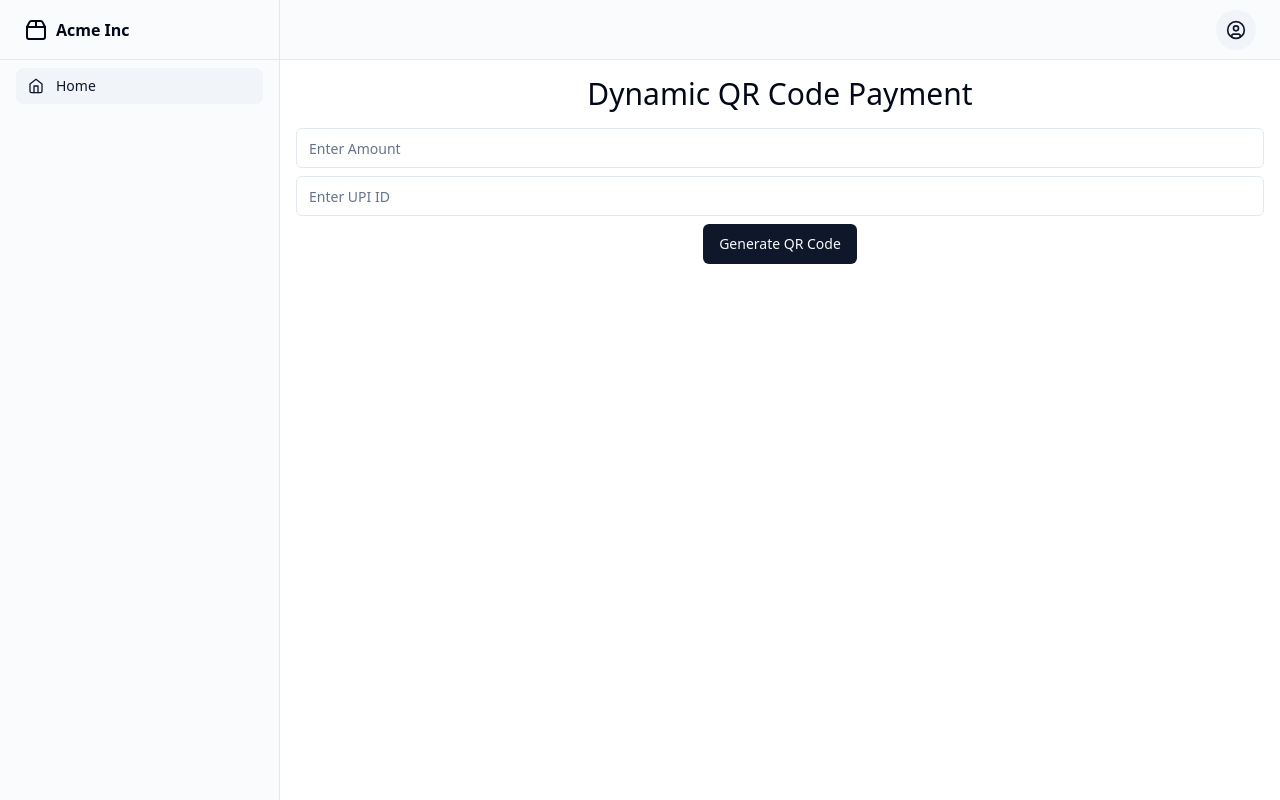
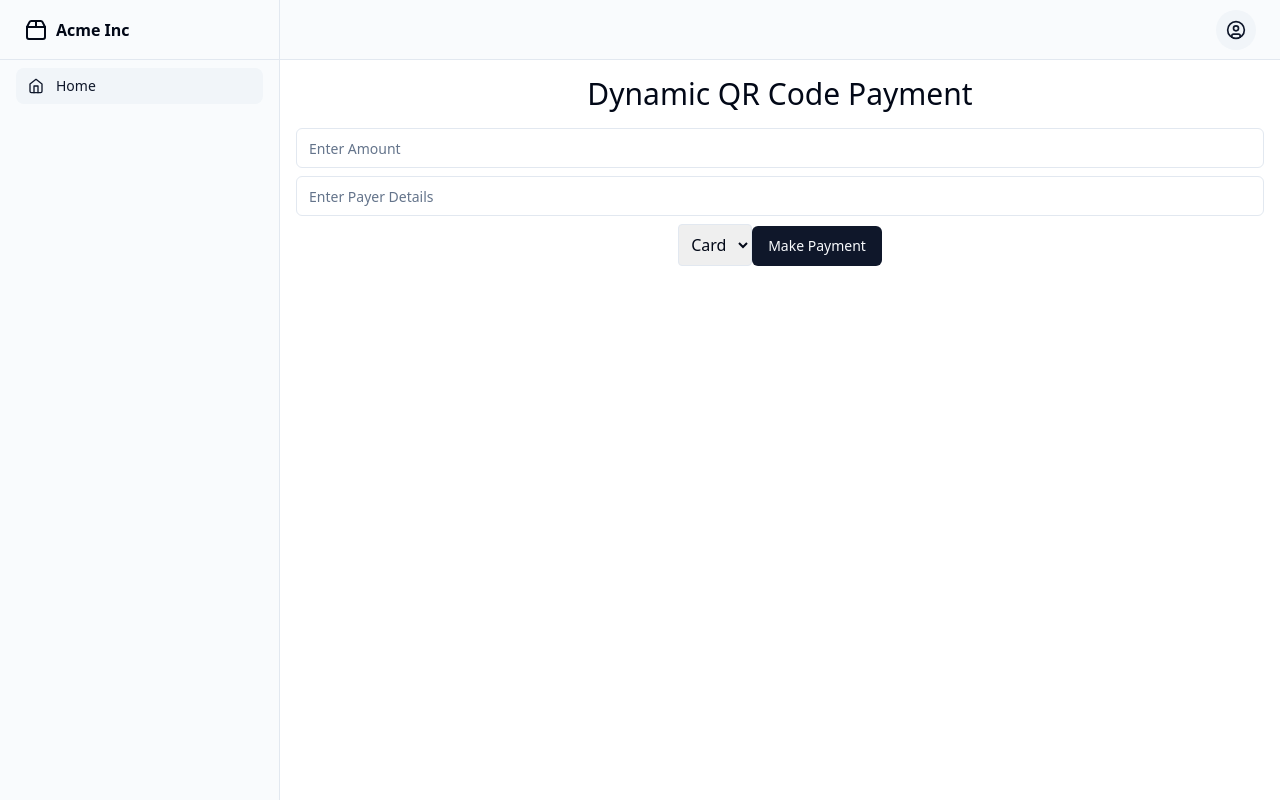
Before and after one commit to GPT-Engineer-App/upi-intent-gateway, a React (Vite) app: page / in a window 1280 px wide. Built offline with nearby package versions, Linux system fonts and the light colour scheme.

Commit message:
Implemented payment gateway component with mock payment API, UPI intent, and payment status display.

```diff
--- a/src/pages/Index.jsx
+++ b/src/pages/Index.jsx
@@ -1,14 +1,48 @@
 import { Button } from "@/components/ui/button";
 import { Input } from "@/components/ui/input";
 import { useState } from "react";
+import { useMutation } from "@tanstack/react-query";
+import { toast } from "sonner";
+
+const mockPaymentAPI = async (paymentDetails) => {
+  // Simulate API call delay
+  await new Promise((resolve) => setTimeout(resolve, 1000));
+  // Simulate success or failure response
+  if (Math.random() > 0.5) {
+    return { status: "success", message: "Payment successful!" };
+  } else {
+    throw new Error("Payment failed. Please try again.");
+  }
+};
 
 const Index = () => {
   const [amount, setAmount] = useState("");
+  const [paymentMethod, setPaymentMethod] = useState("card");
+  const [payerDetails, setPayerDetails] = useState("");
   const [upiId, setUpiId] = useState("");
   const [qrCode, setQrCode] = useState(null);
 
+  const { mutate, isLoading } = useMutation({
+    mutationFn: mockPaymentAPI,
+    onSuccess: (data) => {
+      toast.success(data.message);
+    },
+    onError: (error) => {
+      toast.error(error.message);
+    },
+  });
+
+  const handlePayment = () => {
+    const paymentDetails = {
+      amount,
+      paymentMethod,
+      payerDetails,
+      upiId,
+    };
+    mutate(paymentDetails);
+  };
+
   const generateQrCode = () => {
-    // Placeholder logic for generating QR code
     const qrCodeData = `upi://pay?pa=${upiId}&am=${amount}`;
     setQrCode(qrCodeData);
   };
@@ -23,11 +57,31 @@ const Index = () => {
           onChange={(e) => setAmount(e.target.value)}
         />
         <Input
-          placeholder="Enter UPI ID"
-          value={upiId}
-          onChange={(e) => setUpiId(e.target.value)}
+          placeholder="Enter Payer Details"
+          value={payerDetails}
+          onChange={(e) => setPayerDetails(e.target.value)}
         />
-        <Button onClick={generateQrCode}>Generate QR Code</Button>
+        <select
+          value={paymentMethod}
+          onChange={(e) => setPaymentMethod(e.target.value)}
+          className="border rounded p-2"
+        >
+          <option value="card">Card</option>
+          <option value="upi">UPI</option>
+        </select>
+        {paymentMethod === "upi" && (
+          <Input
+            placeholder="Enter UPI ID"
+            value={upiId}
+            onChange={(e) => setUpiId(e.target.value)}
+          />
+        )}
+        <Button onClick={handlePayment} disabled={isLoading}>
+          {isLoading ? "Processing..." : "Make Payment"}
+        </Button>
+        {paymentMethod === "upi" && (
+          <Button onClick={generateQrCode}>Generate QR Code</Button>
+        )}
       </div>
       {qrCode && (
         <div className="mt-4">
```
